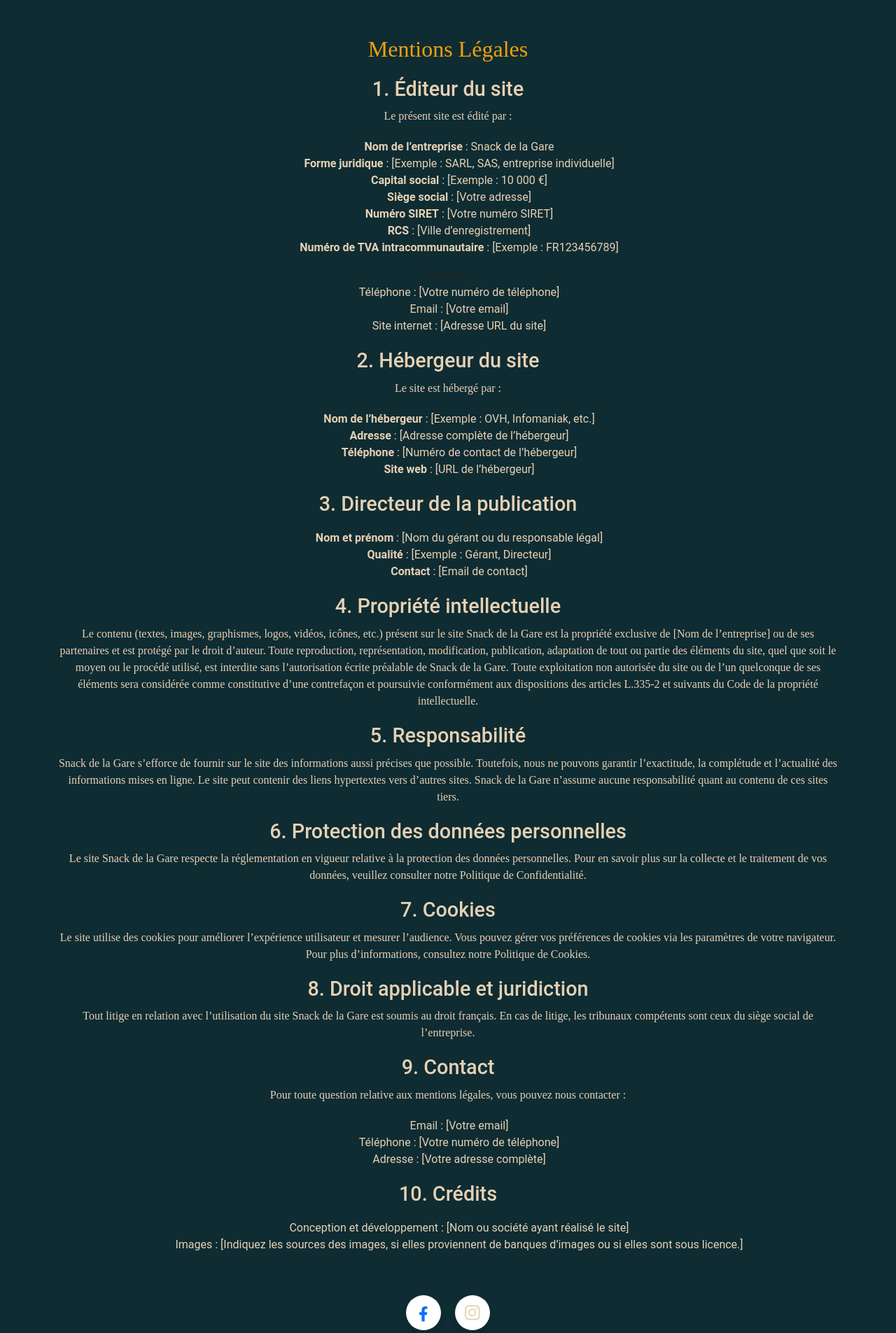
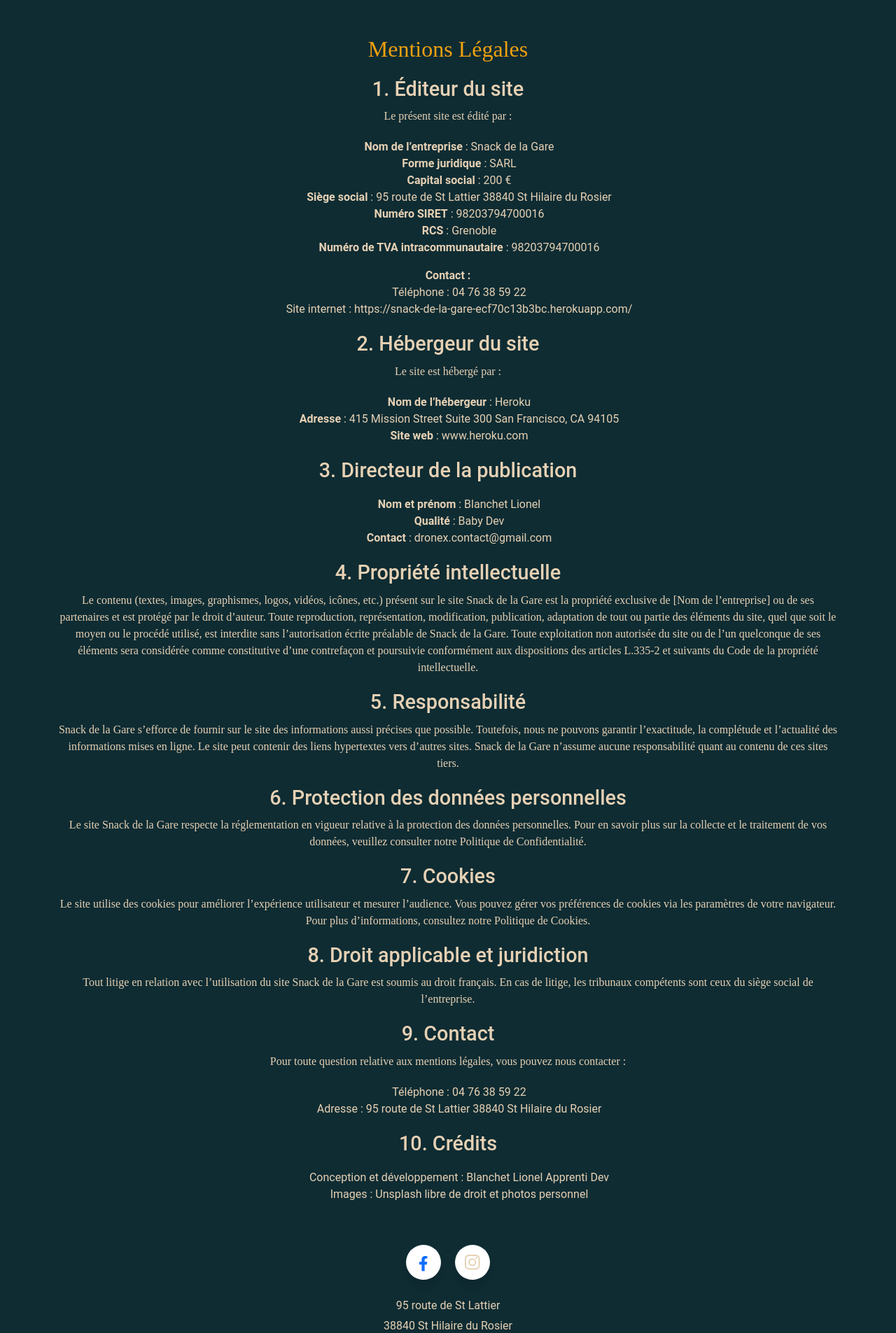
Before and after one commit to kartmann17/Snack-de-la-gare, a PHP site: page /MentionLegale in a window 1280 px wide. Shown: the part 1123-3028 px from the top of the page at 70% size. Run offline with PHP 8.4, Linux system fonts and the light colour scheme; some web fonts are replaced.

Commit message:
Ajout fonctionnalité ajout user et modification des mentions

```diff
--- a/Views/Cgu/index.php
+++ b/Views/Cgu/index.php
@@ -110,9 +110,8 @@ echo '<link rel="stylesheet" href="/Asset/css/cguRgpdMention.css">';
         <p>
             Pour toute question concernant les présentes CGU ou le fonctionnement du site, vous pouvez nous contacter :
             <ul>
-                <li>Email : [Votre email]</li>
-                <li>Téléphone : [Votre numéro de téléphone]</li>
-                <li>Adresse : [Votre adresse complète]</li>
+                <li>Téléphone : 04 76 38 59 22</li>
+                <li>Adresse :  95 route de St Lattier 38840 St Hilaire du Rosier</li>
             </ul>
         </p>
     </div>
--- a/Views/MentionLegales/index.php
+++ b/Views/MentionLegales/index.php
@@ -11,18 +11,17 @@ echo '<link rel="stylesheet" href="/Asset/css/cguRgpdMention.css">';
             Le présent site est édité par :
             <ul>
                 <li><strong>Nom de l’entreprise</strong> : Snack de la Gare</li>
-                <li><strong>Forme juridique</strong> : [Exemple : SARL, SAS, entreprise individuelle]</li>
-                <li><strong>Capital social</strong> : [Exemple : 10 000 €]</li>
-                <li><strong>Siège social</strong> : [Votre adresse]</li>
-                <li><strong>Numéro SIRET</strong> : [Votre numéro SIRET]</li>
-                <li><strong>RCS</strong> : [Ville d’enregistrement]</li>
-                <li><strong>Numéro de TVA intracommunautaire</strong> : [Exemple : FR123456789]</li>
+                <li><strong>Forme juridique</strong> : SARL</li>
+                <li><strong>Capital social</strong> : 200 €</li>
+                <li><strong>Siège social</strong> : 95 route de St Lattier 38840 St Hilaire du Rosier</li>
+                <li><strong>Numéro SIRET</strong> : 98203794700016</li>
+                <li><strong>RCS</strong> : Grenoble</li>
+                <li><strong>Numéro de TVA intracommunautaire</strong> : 98203794700016</li>
             </ul>
             <strong>Contact :</strong>
             <ul>
-                <li>Téléphone : [Votre numéro de téléphone]</li>
-                <li>Email : [Votre email]</li>
-                <li>Site internet : [Adresse URL du site]</li>
+                <li>Téléphone : 04 76 38 59 22</li>
+                <li>Site internet : https://snack-de-la-gare-ecf70c13b3bc.herokuapp.com/</li>
             </ul>
         </p>
     </div>
@@ -32,10 +31,9 @@ echo '<link rel="stylesheet" href="/Asset/css/cguRgpdMention.css">';
         <p>
             Le site est hébergé par :
             <ul>
-                <li><strong>Nom de l’hébergeur</strong> : [Exemple : OVH, Infomaniak, etc.]</li>
-                <li><strong>Adresse</strong> : [Adresse complète de l’hébergeur]</li>
-                <li><strong>Téléphone</strong> : [Numéro de contact de l’hébergeur]</li>
-                <li><strong>Site web</strong> : [URL de l’hébergeur]</li>
+                <li><strong>Nom de l’hébergeur</strong> : Heroku</li>
+                <li><strong>Adresse</strong> : 415 Mission Street Suite 300 San Francisco, CA 94105 </li>
+                <li><strong>Site web</strong> : www.heroku.com</li>
             </ul>
         </p>
     </div>
@@ -44,9 +42,9 @@ echo '<link rel="stylesheet" href="/Asset/css/cguRgpdMention.css">';
         <h2>3. Directeur de la publication</h2>
         <p>
             <ul>
-                <li><strong>Nom et prénom</strong> : [Nom du gérant ou du responsable légal]</li>
-                <li><strong>Qualité</strong> : [Exemple : Gérant, Directeur]</li>
-                <li><strong>Contact</strong> : [Email de contact]</li>
+                <li><strong>Nom et prénom</strong> : Blanchet Lionel </li>
+                <li><strong>Qualité</strong> : Baby Dev</li>
+                <li><strong>Contact</strong> : dronex.contact@gmail.com</li>
             </ul>
         </p>
     </div>
@@ -94,9 +92,8 @@ echo '<link rel="stylesheet" href="/Asset/css/cguRgpdMention.css">';
         <p>
             Pour toute question relative aux mentions légales, vous pouvez nous contacter :
             <ul>
-                <li>Email : [Votre email]</li>
-                <li>Téléphone : [Votre numéro de téléphone]</li>
-                <li>Adresse : [Votre adresse complète]</li>
+                <li>Téléphone : 04 76 38 59 22</li>
+                <li>Adresse :  95 route de St Lattier 38840 St Hilaire du Rosier</li>
             </ul>
         </p>
     </div>
@@ -105,8 +102,8 @@ echo '<link rel="stylesheet" href="/Asset/css/cguRgpdMention.css">';
         <h2>10. Crédits</h2>
         <p>
             <ul>
-                <li>Conception et développement : [Nom ou société ayant réalisé le site]</li>
-                <li>Images : [Indiquez les sources des images, si elles proviennent de banques d’images ou si elles sont sous licence.]</li>
+                <li>Conception et développement : Blanchet Lionel Apprenti Dev</li>
+                <li>Images : Unsplash libre de droit et photos personnel</li>
             </ul>
         </p>
     </div>
--- a/public/Asset/css/cguRgpdMention.css
+++ b/public/Asset/css/cguRgpdMention.css
@@ -21,6 +21,10 @@ li{
     color: #E6D1B4;
 }
 
+.section strong{
+    color: #E6D1B4;
+}
+
 .section p {
     margin: 5px 0 20px 0;
     color: #E6D1B4;
```
Also changed, not shown: Controllers/DashUserController.php (added, +108 -0 lines), Models/RoleModel.php (added, +51 -0 lines), Models/UserModel.php (+0 -60 lines), Repository/RoleRepository.php (added, +12 -0 lines), Repository/UserRepository.php (added, +68 -0 lines), Views/Dashboard/addUser.php (added, +58 -0 lines), Views/Dashboard/index.php (+10 -0 lines), Views/Dashboard/listeUser.php (added, +44 -0 lines).
